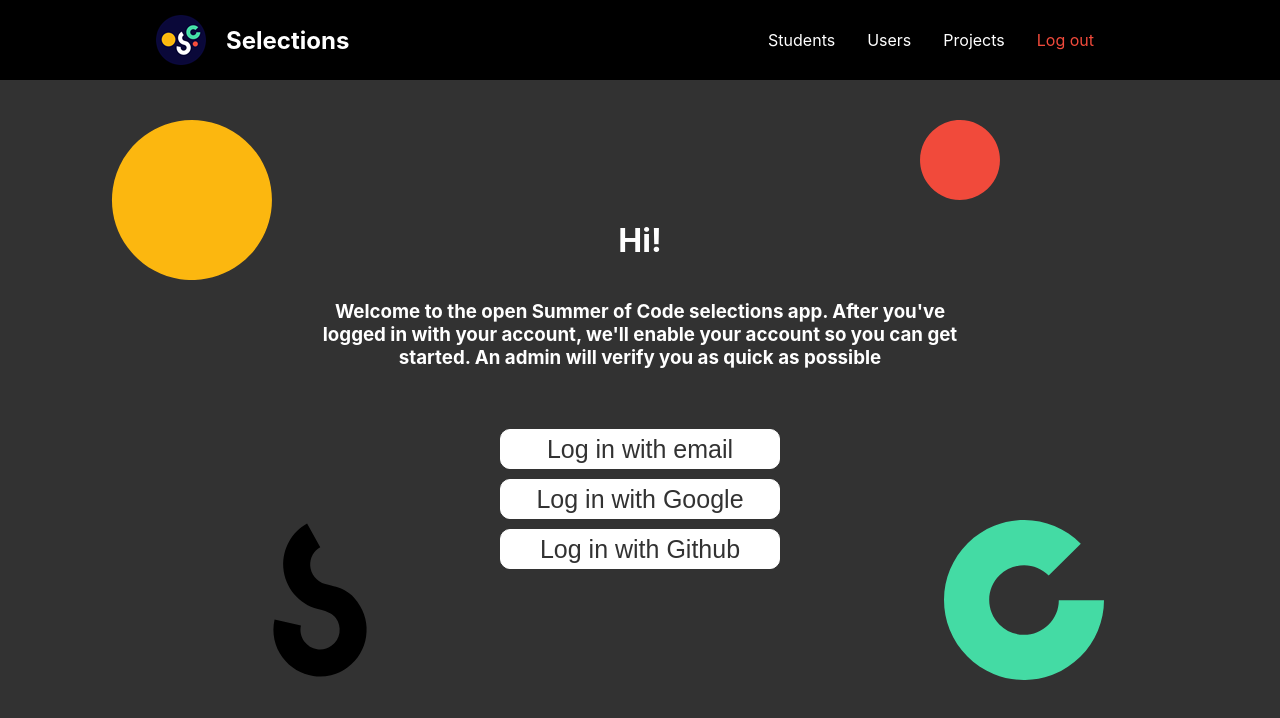
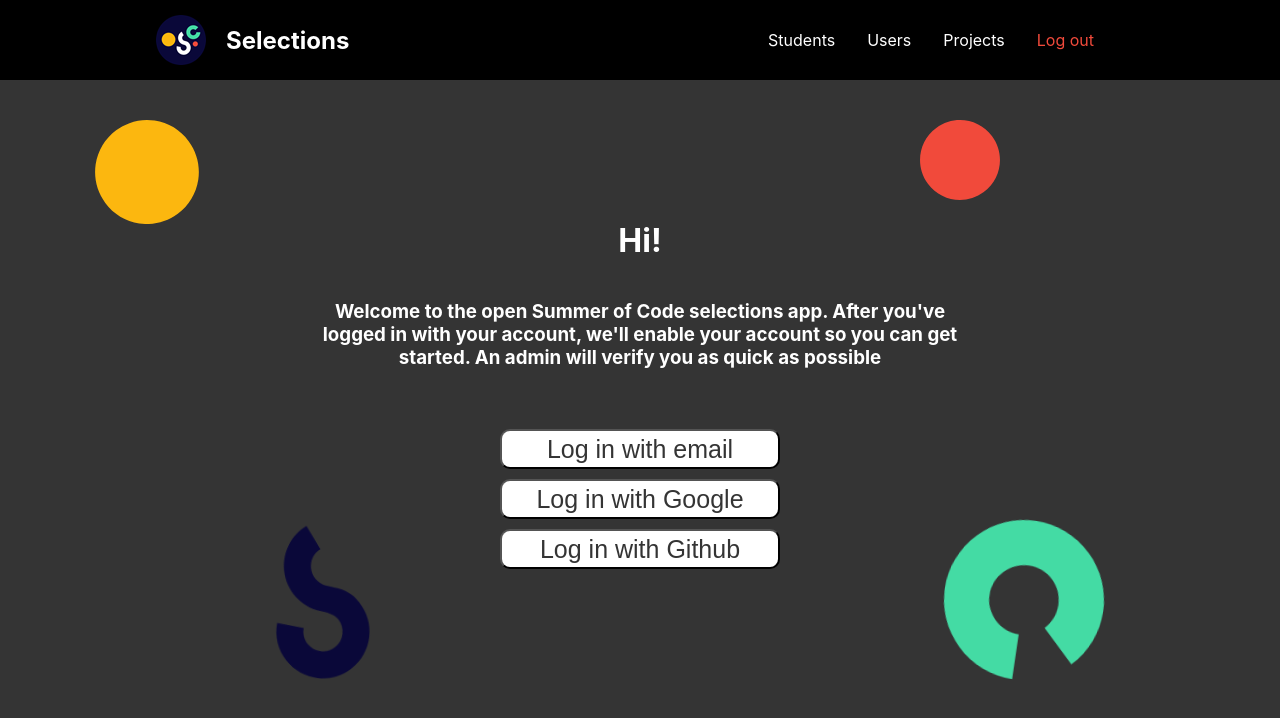
Before and after one commit to SELab-2/OSOC-3, a React (Create React App) app in the folder frontend/: page / in a window 1280 px wide. Shown: the top 718 px of the page. Built offline with nearby package versions, Linux system fonts and the light colour scheme.

Commit message:
letter animations

```diff
--- a/frontend/src/css-files/App.css
+++ b/frontend/src/css-files/App.css
@@ -3,7 +3,8 @@
     --osoc_orange: #fcb70f;
     --osoc_red: #f14a3b;
     --osoc_green: #44dba4;
-    --react_dark_grey: #323232;
+    --react_dark_grey: #343434;
+    --custom_light_blue: #00bfff;
 }
 
 * {
@@ -45,10 +46,11 @@
 
 .osoc-logo-O1 {
     position: absolute;
-    width: 20%;
-    height: 20%;
+    width: 15%;
+    height: 15%;
     left: 5%;
     top: 15%;
+    animation: change-size 3s infinite linear;
 }
 
 .osoc-logo-S {
@@ -57,6 +59,7 @@
     max-height: 20%;
     bottom: 15%;
     left: 15%;
+    animation: wiggle 5s infinite linear;
 }
 
 .osoc-logo-O2 {
@@ -73,4 +76,59 @@
     height: 20%;
     right: 10%;
     bottom: 15%;
+    animation: rotation 20s infinite linear;
 }
+
+@keyframes rotation {
+    from{
+        transform: rotate(0deg);
+    }
+    to {
+        transform: rotate(359deg);
+    }
+}
+
+@keyframes wiggle {
+    0% {
+        transform: translateX(0px) translateY(0px) rotate(0deg);
+    }
+    25% {
+        transform: translateX(5px) translateY(5px) rotate(-5deg);
+    }
+    50% {
+        transform: translateX(0px) translateY(0px) rotate(0deg);
+    }
+    75% {
+        transform: translateX(-5px) translateY(-5px) rotate(10deg);
+    }
+    100% {
+        transform: translateX(0px) translateY(0px) rotate(0deg);
+    }
+}
+
+@keyframes change-size {
+    0% {
+        width: 15%;
+        height: 15%;
+    }
+    80% {
+        width: 13%;
+        height: 13%;
+    }
+    93% {
+        width: 13%;
+        height: 13%;
+    }
+    95% {
+        width: 15%;
+        height: 15%;
+    }
+    97% {
+        width: 13%;
+        height: 13%;
+    }
+    100% {
+        width: 15%;
+        height: 15%;
+    }
+}
--- a/frontend/src/css-files/LogInButtons.css
+++ b/frontend/src/css-files/LogInButtons.css
@@ -13,20 +13,15 @@
     background: white;
     cursor: pointer;
     color: var(--react_dark_grey);
-    border: 1px solid white;
     border-radius: 10px;
+    border-color: black;
+    border-width: 2px;
 }
 
 .login-button-content {
     display: flex;
     align-items: center;
     margin-left: 10px;
-}
-
-.mail-icon {
-    color: deepskyblue;
-    height: 30px;
-    margin-right: 10px;
 }
 
 .email-login {
@@ -36,23 +31,11 @@
     margin-bottom: 10px;
 }
 
-.google-icon {
-    color: deepskyblue;
-    height: 30px;
-    margin-right: 10px;
-}
-
 .google-login {
     display: flex;
     justify-content: center;
     align-items: center;
     margin-bottom: 10px;
-}
-
-.github-icon {
-    color: deepskyblue;
-    height: 30px;
-    margin-right: 10px;
 }
 
 .github-login {
```
Also changed, not shown: frontend/src/images/letters/osoc_s.svg.
